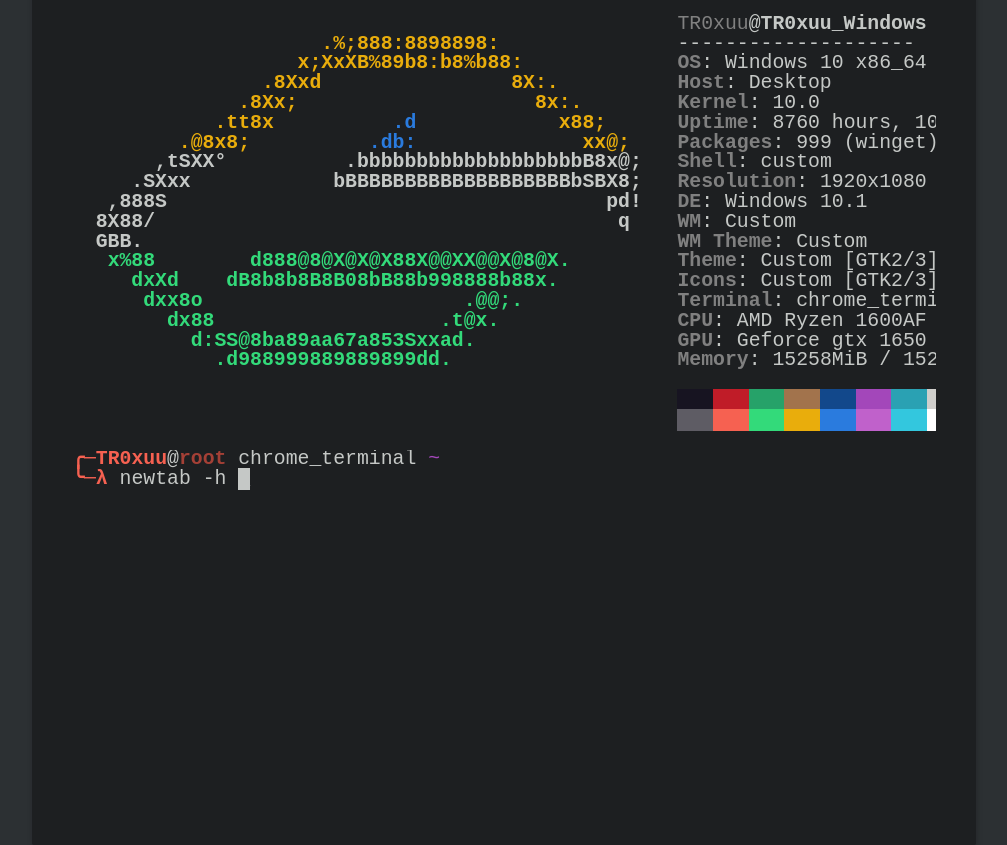
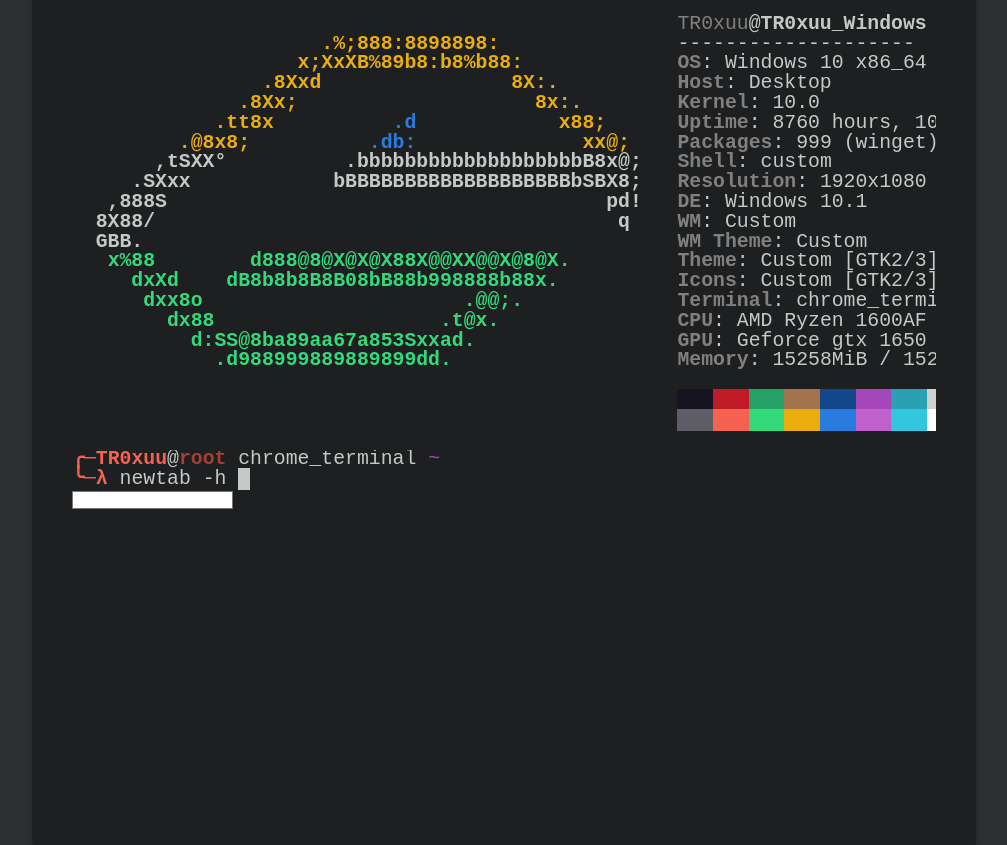
Before and after one commit to TR0xuu/TR0xuu.github.io, a plain HTML site: page index.html in a window 1280 px wide. Shown: the whole page, without its empty margins (136-1143 px from the left). Drawn offline with Linux system fonts and the light colour scheme.

Commit message:
Revert "8"
This reverts commit 10e821b5a8b9ddf3f4436838c3693bebd8e4f0bb.

```diff
--- a/index.html
+++ b/index.html
@@ -37,5 +37,8 @@
   <p><span><font color="#F66151"><b>╭─TR0xuu</b></font><font color="#C5C8C6">@<font color="#A44036"><b><a href="root.html">root</a></b></font> chrome_terminal <font color="#A347BA">~</font>
  <font color="#F66151"><br><b>╰─λ</b><a href="newtab.html"></font></span> <span><font color="#C5C8C6"> newtab -h </span><span id="cursor"><font color="#C5C8C6">_</font></a></p>
 </div>
+<div>
+	<form><input type="text" id="fname" name="fname"></form>
+</div>
 </body>
 </html>
```
